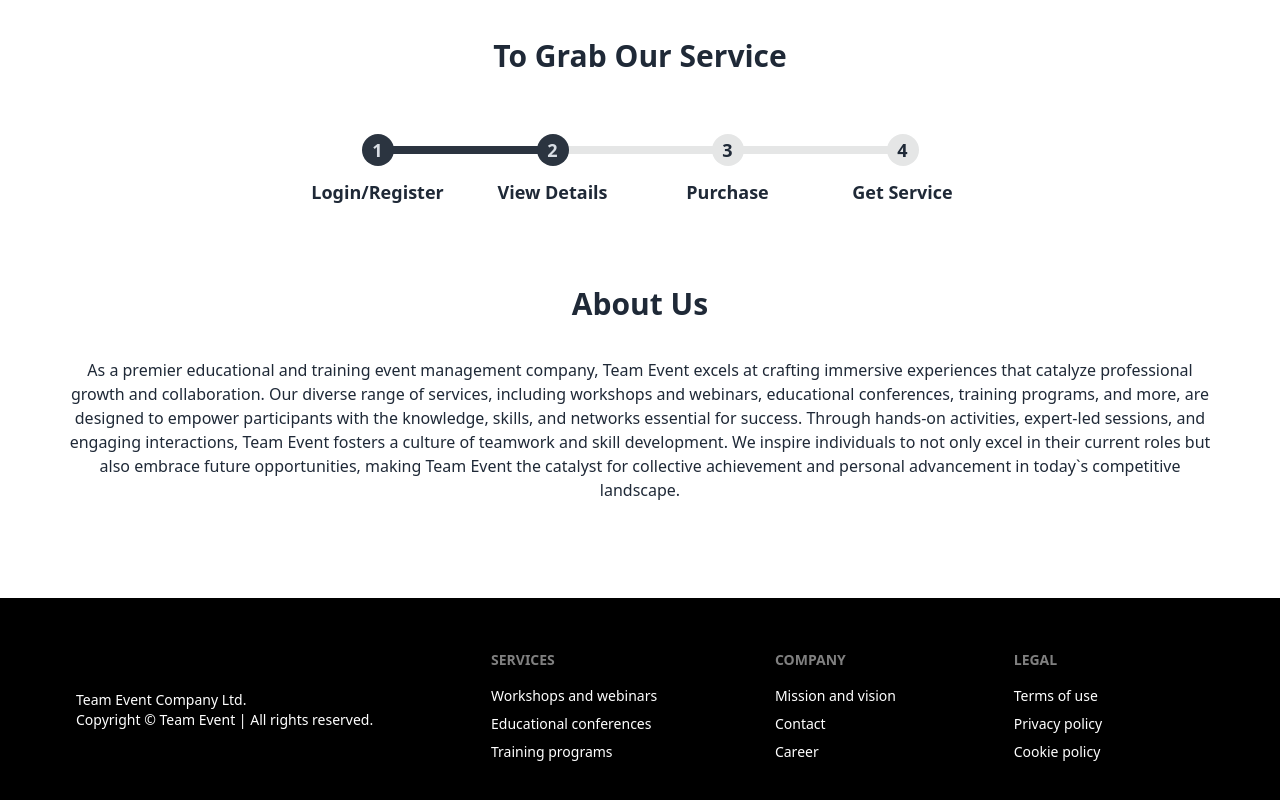
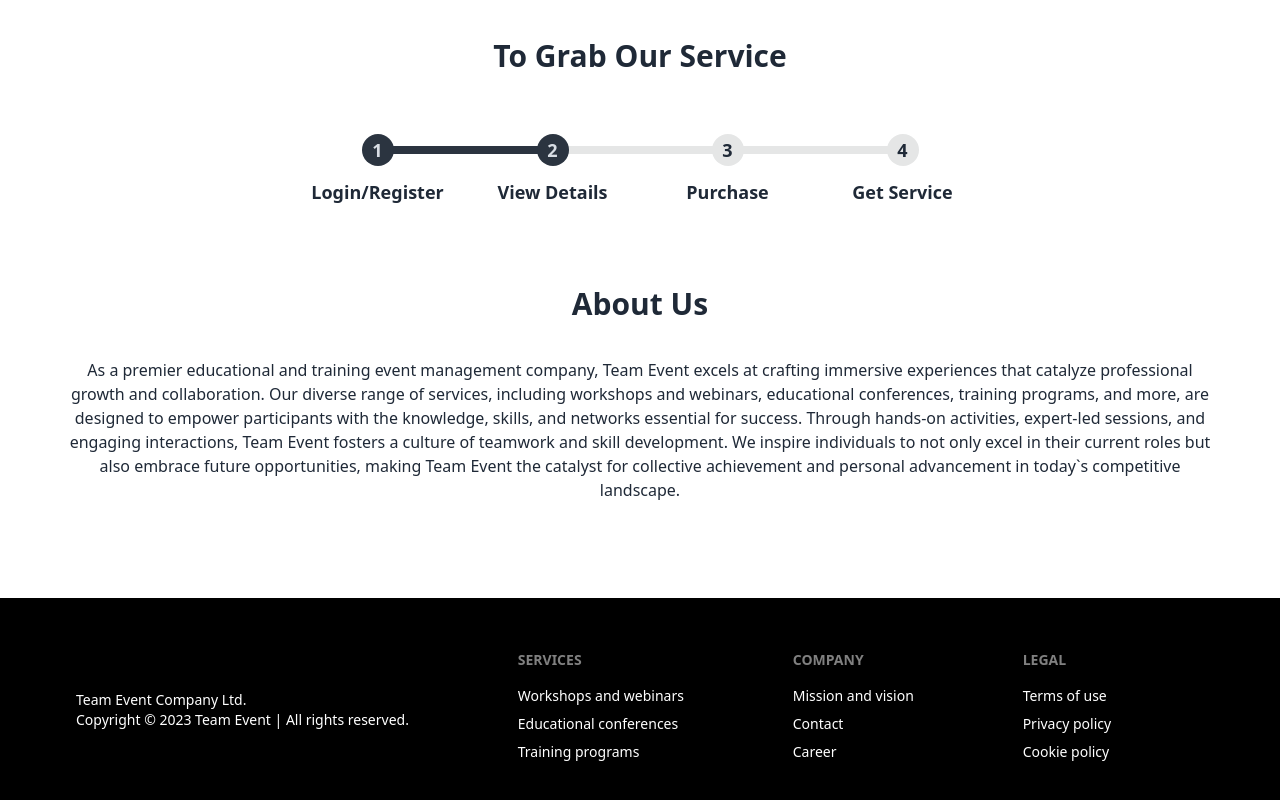
Before and after one commit to MdAshiqurRahman98/educational-and-training-event-management, a React (Vite) app: page / in a window 1280 px wide. Shown: the part 1545-2345 px from the top of the page. Built offline with nearby package versions, Linux system fonts and the light colour scheme; no server answers.

Commit message:
footer updated

```diff
--- a/src/pages/Shared/Footer/Footer.jsx
+++ b/src/pages/Shared/Footer/Footer.jsx
@@ -4,7 +4,7 @@ const Footer = () => {
     return (
         <footer className="footer p-10 text-white">
             <aside className="mt-10">
-                <p>Team Event Company Ltd.<br />Copyright &copy; Team Event | All rights reserved.</p>
+                <p>Team Event Company Ltd.<br />Copyright &copy; {new Date().getUTCFullYear()} Team Event | All rights reserved.</p>
             </aside>
             <nav>
                 <header className="footer-title">Services</header>
```
